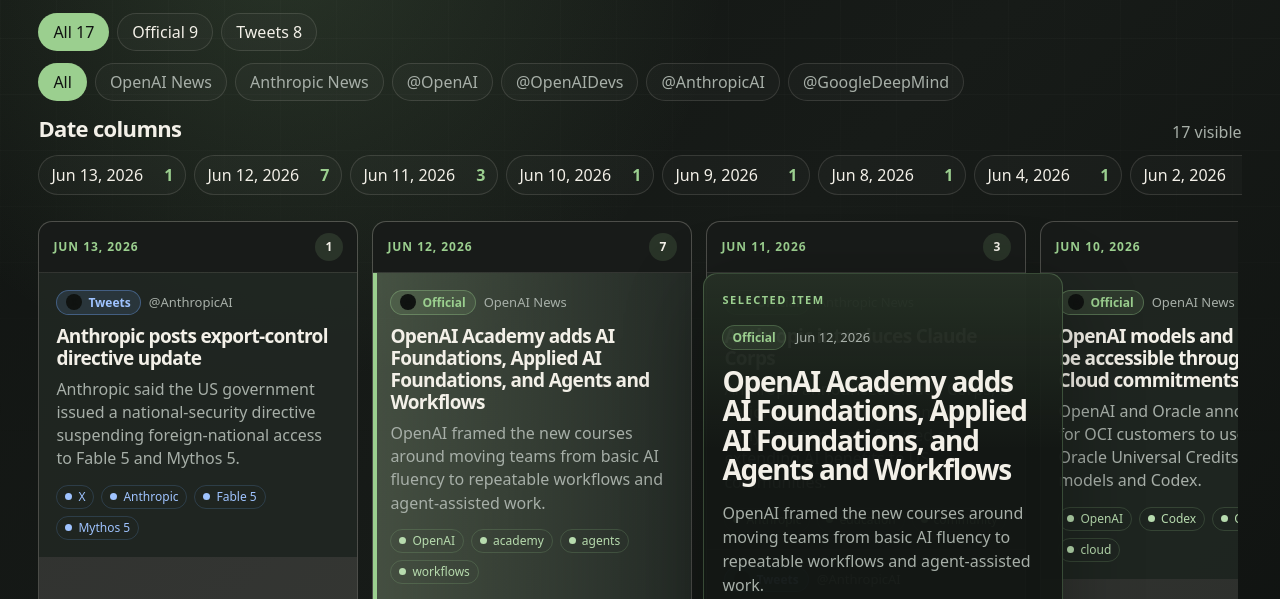
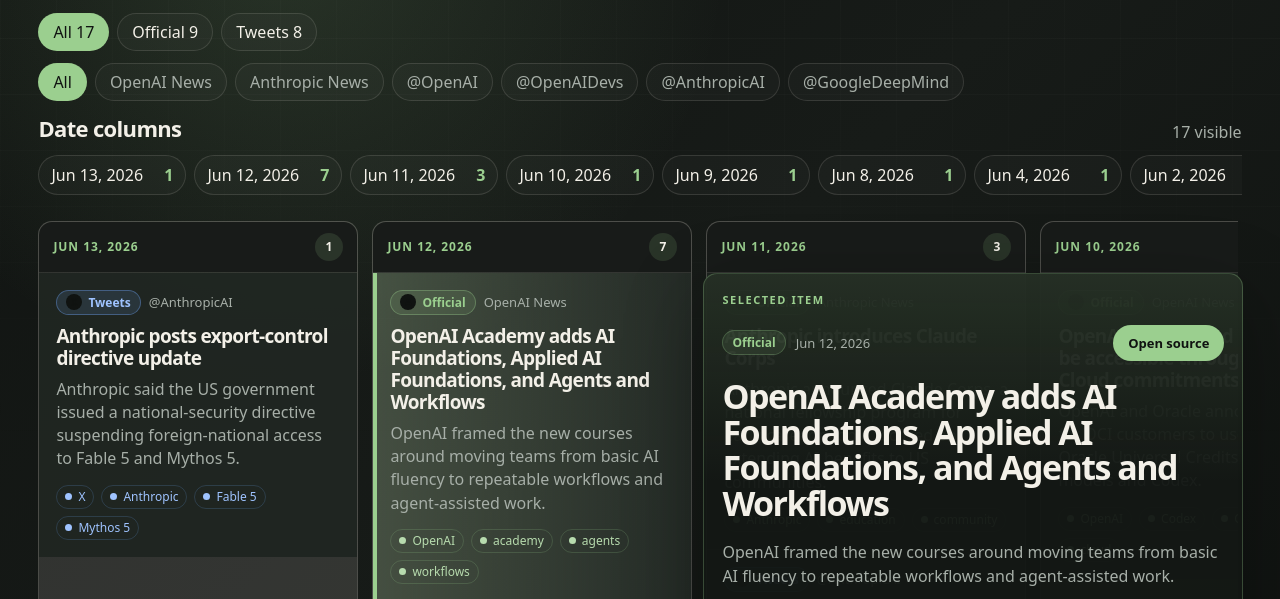
Before and after one commit to EvanChen-hash/Daily-AI-Infos, a website: page index.html in a window 1280 px wide. Shown: the part 186-785 px from the top of the page. Drawn offline with Linux system fonts and the light colour scheme.

Commit message:
Update popover sizing and daily schedule

```diff
--- a/app.js
+++ b/app.js
@@ -441,7 +441,7 @@ function positionDetailPanel(anchorCard) {
   const gap = 12;
   const cardRect = anchorCard.getBoundingClientRect();
   const panelRect = els.detailPanel.getBoundingClientRect();
-  const panelWidth = Math.min(360, window.innerWidth - margin * 2);
+  const panelWidth = Math.min(540, window.innerWidth - margin * 2);
   const panelHeight = panelRect.height || 420;
   const rightX = cardRect.right + gap;
   const leftX = cardRect.left - panelWidth - gap;
@@ -472,8 +472,11 @@ function renderDetail(anchorCard = getSelectedCard()) {
   els.detail.innerHTML = `
     <div class="detail-content">
       <div class="detail-kicker">
-        <span class="pill">${item.category}</span>
-        <time datetime="${item.date}">${formatDate(item.date)}</time>
+        <div class="detail-meta">
+          <span class="pill">${item.category}</span>
+          <time datetime="${item.date}">${formatDate(item.date)}</time>
+        </div>
+        <a class="detail-link" href="${item.url}" target="_blank" rel="noreferrer">Open source</a>
       </div>
       <h3>${item.title}</h3>
       <p>${item.summary}</p>
@@ -482,7 +485,6 @@ function renderDetail(anchorCard = getSelectedCard()) {
         <li><strong>Why it matters:</strong> ${item.impact}</li>
         <li><strong>Tags:</strong> ${item.tags.join(", ")}</li>
       </ul>
-      <a class="detail-link" href="${item.url}" target="_blank" rel="noreferrer">Open source</a>
     </div>
   `;
   requestAnimationFrame(() => positionDetailPanel(anchorCard || getSelectedCard()));
--- a/styles.css
+++ b/styles.css
@@ -545,7 +545,7 @@ h1 {
   position: fixed;
   z-index: 20;
   min-height: 0;
-  max-height: min(420px, calc(100vh - 28px));
+  max-height: min(630px, calc(100vh - 28px));
   overflow: auto;
   opacity: 0;
   pointer-events: none;
@@ -581,7 +581,7 @@ h1 {
 
 .detail-content {
   display: grid;
-  gap: 17px;
+  gap: 18px;
   margin-top: 18px;
 }
 
@@ -590,12 +590,20 @@ h1 {
   flex-wrap: wrap;
   gap: 10px;
   align-items: center;
+  justify-content: space-between;
   color: var(--muted);
   font-size: 13px;
 }
 
+.detail-meta {
+  display: flex;
+  flex-wrap: wrap;
+  gap: 10px;
+  align-items: center;
+}
+
 .detail-content h3 {
-  font-size: clamp(20px, 2.2vw, 28px);
+  font-size: clamp(24px, 2.7vw, 34px);
   line-height: 1.05;
   letter-spacing: -0.045em;
 }
@@ -627,9 +635,9 @@ h1 {
   display: inline-flex;
   align-items: center;
   justify-content: center;
-  min-height: 44px;
+  min-height: 36px;
   width: fit-content;
-  padding: 0 18px;
+  padding: 0 14px;
   border: 1px solid rgba(155, 207, 143, 0.6);
   border-radius: 999px;
   background: var(--accent);
@@ -683,7 +691,7 @@ h1 {
   }
 
   .detail-panel {
-    max-height: min(420px, calc(100vh - 28px));
+    max-height: min(630px, calc(100vh - 28px));
   }
 
   .date-list,
```
Also changed, not shown: .github/workflows/daily-ai-news.yml.
